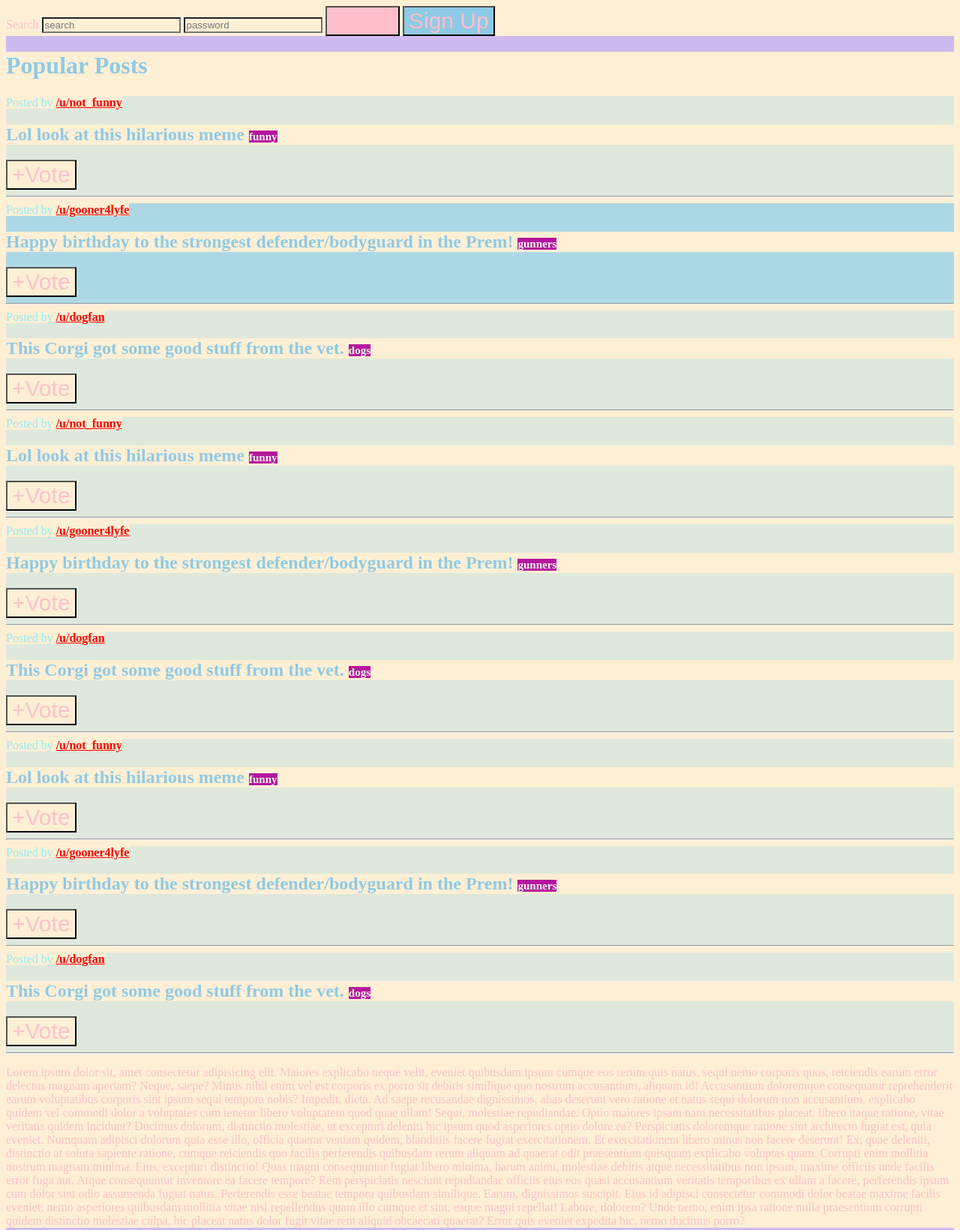
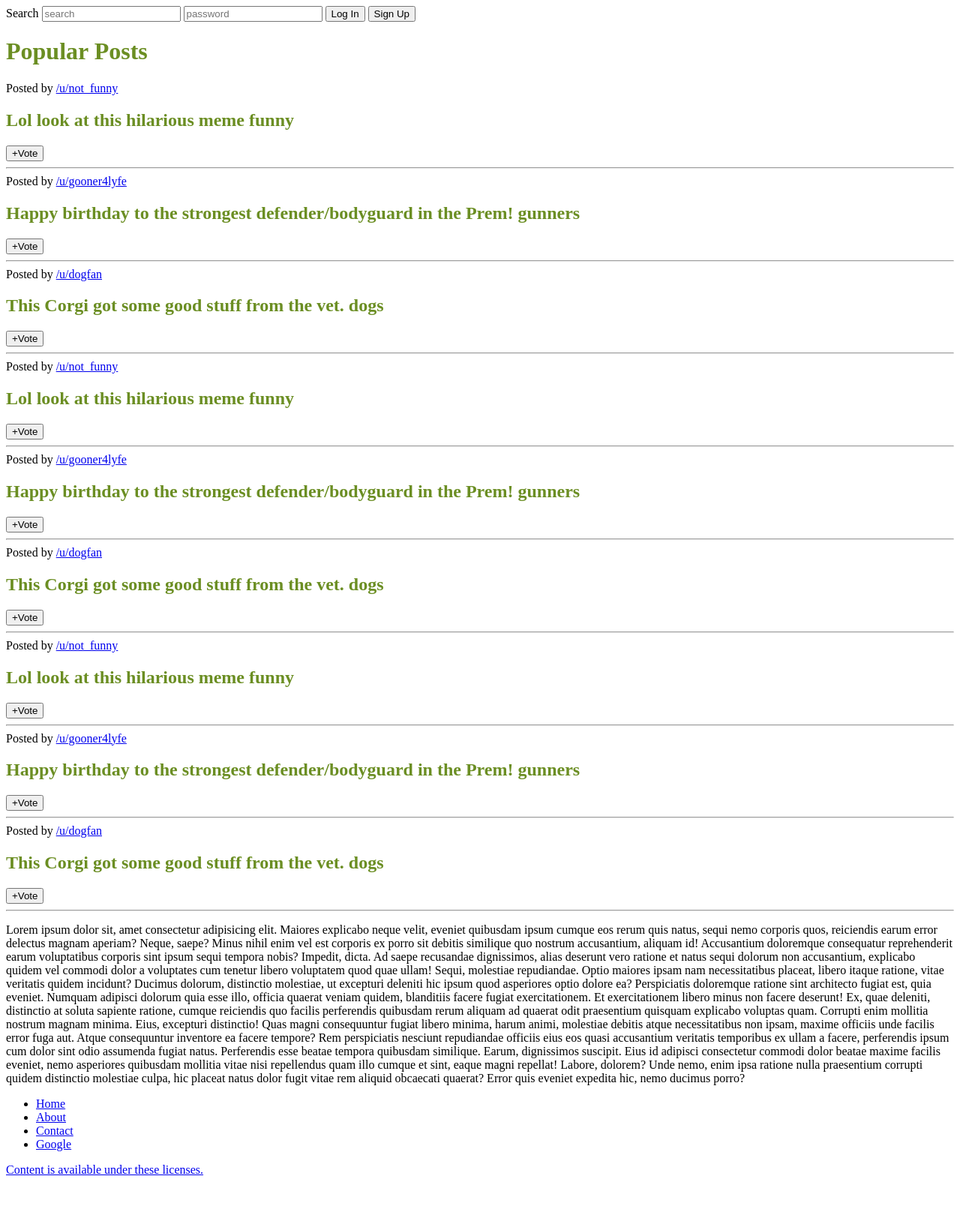
Before and after one commit to tail-s/web, a plain HTML site: page HTML/Sample.html in a window 1280 px wide. Shown: the top 1640 px of the page at 75% size. After the commit the page ends 1577 px from the top, so only its background shows below. Drawn offline with Linux system fonts and the light colour scheme.

Commit message:
22.04.19

```diff
--- /dev/null
+++ b/CSS/app_2.css
@@ -0,0 +1,11 @@
+body {
+    color: purple;
+}
+
+section {
+    color: blue;
+}
+
+footer {
+    color: inherit;
+}
--- /dev/null
+++ b/CSS/more_styles.css
@@ -0,0 +1,8 @@
+h1, h2 {
+    color: olivedrab;
+}
+
+button:hover {
+    background-color: lightpink;
+    font-size: 10px;
+}
--- a/CSS/sample.css
+++ b/CSS/sample.css
@@ -1,85 +1,93 @@
-* {
-    color: pink;
-    background-color: papayawhip;
-}
+/** {*/
+/*    color: pink;*/
+/*    background-color: papayawhip;*/
+/*}*/
 
-body {
-    background-color: #cfbaf0;
-}
+/*body {*/
+/*    background-color: #cfbaf0;*/
+/*}*/
 
-button {
-    font-size: 30px;
-}
+/*button {*/
+/*    font-size: 30px;*/
+/*}*/
 
-h1, h2 {
-    color: #8ecae6;
-}
+/*h1, h2 {*/
+/*    color: #8ecae6;*/
+/*}*/
 
-#signup {
-    background-color: #8ecae6;
-}
+/*#signup {*/
+/*    background-color: #8ecae6;*/
+/*}*/
 
-span {
-    color: #8eecf5;
-}
+/*span {*/
+/*    color: #8eecf5;*/
+/*}*/
 
-.tag {
-    background-color: #b5179e;
-    color: #f1faee;
-    font-size: 15px;
-}
+/*.tag {*/
+/*    background-color: #b5179e;*/
+/*    color: #f1faee;*/
+/*    font-size: 15px;*/
+/*}*/
 
-section span a {
-    color: blue;
-}
+/*section span a {*/
+/*    color: blue;*/
+/*}*/
 
-.post a {
-    color: red;
-    font-weight: 700;
-}
+/*.post a {*/
+/*    color: red;*/
+/*    font-weight: 700;*/
+/*}*/
 
-footer a {
-    color: greenyellow;
-}
+/*footer a {*/
+/*    color: greenyellow;*/
+/*}*/
 
-input + button {
-    background-color: pink;
-}
+/*input + button {*/
+/*    background-color: pink;*/
+/*}*/
 
-footer > a {
-    color: deepskyblue;
-}
+/*footer > a {*/
+/*    color: deepskyblue;*/
+/*}*/
 
-input[type="password"] {
-    color: greenyellow;
-}
+/*input[type="password"] {*/
+/*    color: greenyellow;*/
+/*}*/
 
-section.post {
+/*section.post {*/
 
-}
+/*}*/
 
-a[href*="google"] {
-    color: magenta;
-}
+/*a[href*="google"] {*/
+/*    color: magenta;*/
+/*}*/
 
-button:hover {
-    color: darkred;
-    background-color: lightblue;
-    text-decoration: underline;
-}
+/*button:hover {*/
+/*    color: darkred;*/
+/*    background-color: lightblue;*/
+/*    text-decoration: underline;*/
+/*}*/
 
-.post button:hover {
-    background-color: black;
-}
+/*.post button:hover {*/
+/*    background-color: black;*/
+/*}*/
 
-.post button:active {
-    background-color: #02c39a;
-}
+/*.post button:active {*/
+/*    background-color: #02c39a;*/
+/*}*/
 
-.post {
-    background-color: #dfe8dc;
-}
+/*.post {*/
+/*    background-color: #dfe8dc;*/
+/*}*/
 
-.post:nth-of-type(2) {
-    background-color: lightblue;
-}
+/*.post:nth-of-type(2n) {*/
+/*    background-color: lightblue;*/
+/*}*/
+
+/*h2::first-letter {*/
+/*    font-size: 50px;*/
+/*}*/
+
+/*p::first-line {*/
+/*    color: purple;*/
+/*}*/
--- a/HTML/Sample.html
+++ b/HTML/Sample.html
@@ -7,7 +7,7 @@
     <title>CSS Selectors</title>
 
     <link rel="stylesheet" href="../CSS/sample.css">
-    <link rel="stylesheet" href="../Sample_code/more_styles.css">
+    <link rel="stylesheet" href="../CSS/more_styles.css">
 </head>
 
 
```
Also changed, not shown: HTML/starter.html (added, +60 -0 lines).
